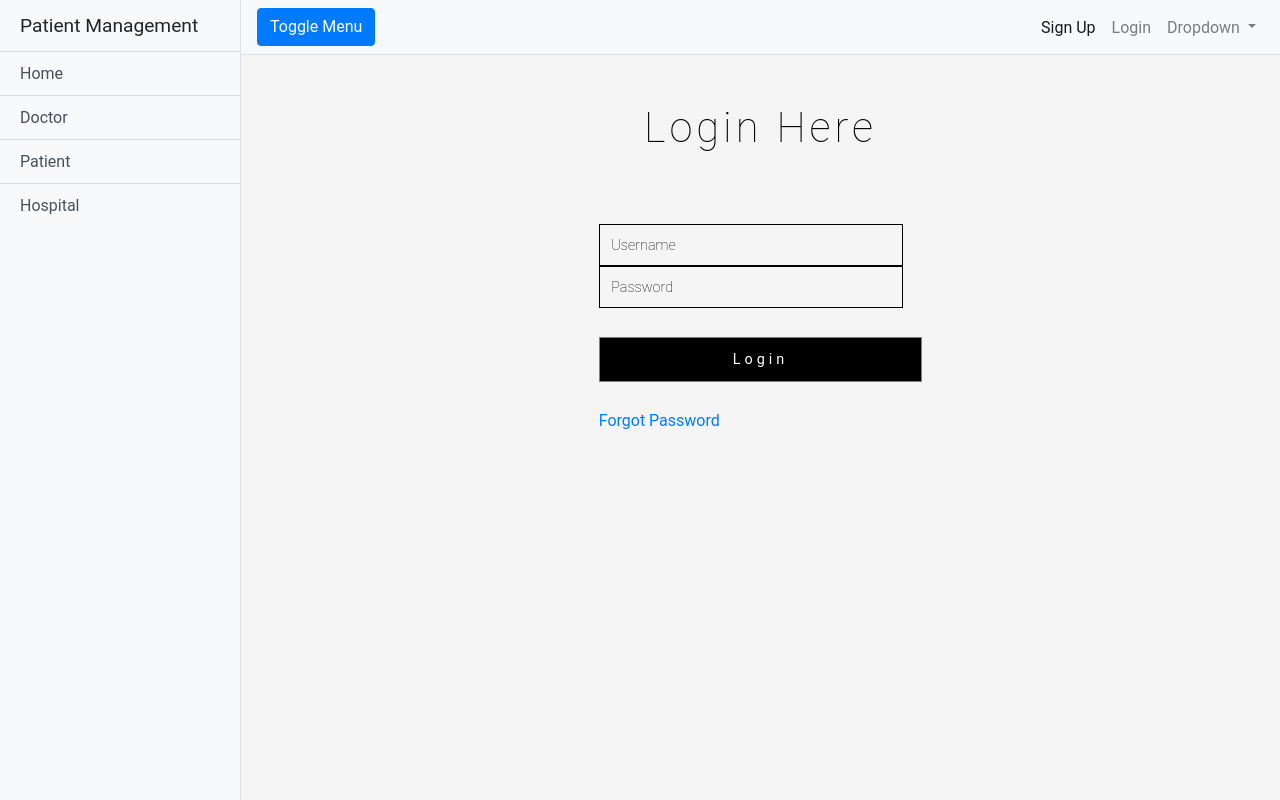
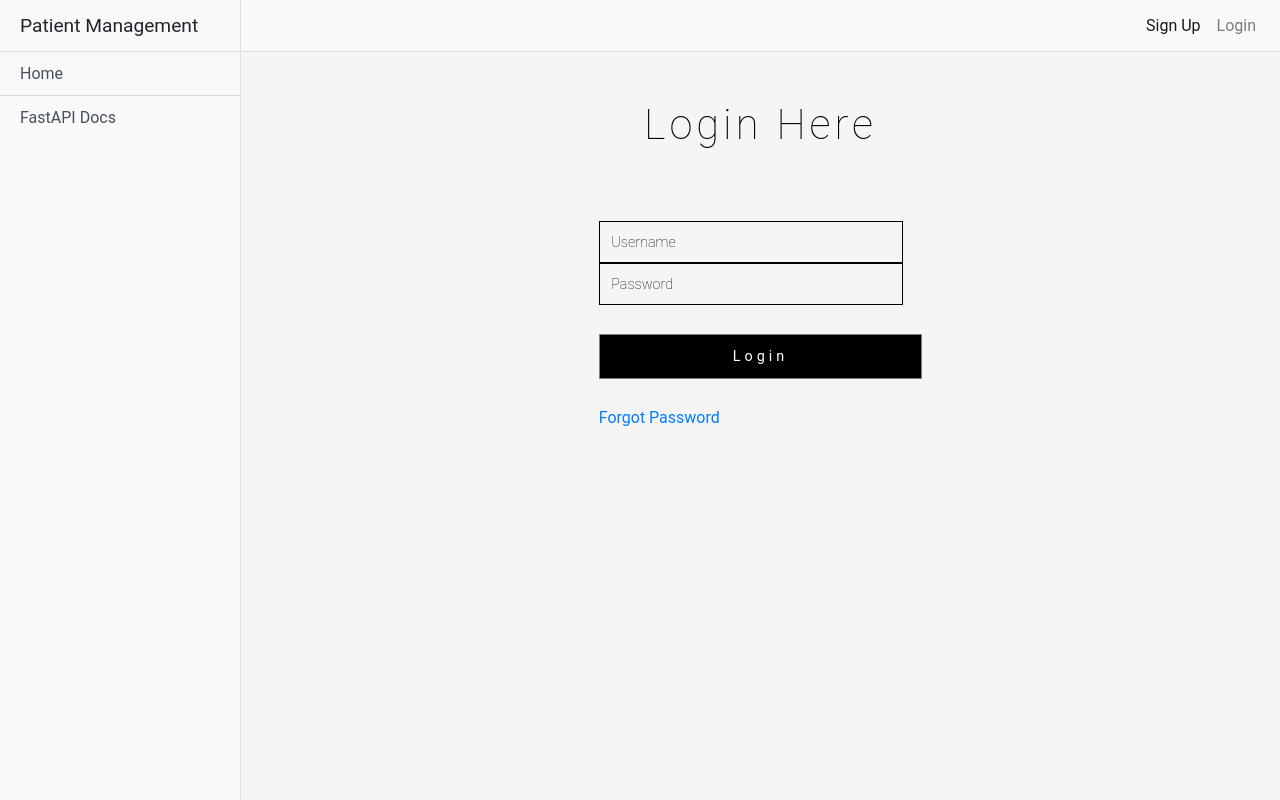
Before and after one commit to meet2712/Patient_Management_FrontEnd, a Flask app: page /login in a window 1280 px wide. Run offline with Flask 2, Linux system fonts and the light colour scheme; some libraries are stand-ins or nearby versions.

Commit message:
Frontend Design Changed

```diff
--- a/templates/login.html
+++ b/templates/login.html
@@ -28,9 +28,9 @@
       <div class="sidebar-heading">Patient Management</div>
       <div class="list-group list-group-flush">
         <a href="/" class="list-group-item list-group-item-action bg-light">Home</a>
-      <a href="#" class="list-group-item list-group-item-action bg-light">Doctor</a>
-      <a href="#" class="list-group-item list-group-item-action bg-light">Patient</a>
-      <a href="#" class="list-group-item list-group-item-action bg-light">Hospital</a>
+        <a href="/docs" class="list-group-item list-group-item-action bg-light">FastAPI Docs</a>
+<!--        <a href="#" class="list-group-item list-group-item-action bg-light">Patient</a>-->
+<!--        <a href="#" class="list-group-item list-group-item-action bg-light">Hospital</a>-->
       </div>
     </div>
     <!-- /#sidebar-wrapper -->
@@ -39,33 +39,31 @@
     <div id="page-content-wrapper">
 
       <nav class="navbar navbar-expand-lg navbar-light bg-light border-bottom">
-      <button class="btn btn-primary" id="menu-toggle">Toggle Menu</button>
+<!--        <button class="btn btn-primary" id="menu-toggle">Toggle Menu</button>-->
 
-      <button class="navbar-toggler" type="button" data-toggle="collapse" data-target="#navbarSupportedContent"
-              aria-controls="navbarSupportedContent" aria-expanded="false" aria-label="Toggle navigation">
+        <button class="navbar-toggler" type="button" data-toggle="collapse" data-target="#navbarSupportedContent" aria-controls="navbarSupportedContent" aria-expanded="false" aria-label="Toggle navigation">
           <span class="navbar-toggler-icon"></span>
         </button>
 
         <div class="collapse navbar-collapse" id="navbarSupportedContent">
           <ul class="navbar-nav ml-auto mt-2 mt-lg-0">
             <li class="nav-item active">
-            <a class="nav-link" href="/signup">Sign Up <span class="sr-only">(current)</span></a>
+              <a class="nav-link" href="https://patient-managment-frontend.herokuapp.com/signup">Sign Up <span class="sr-only">(current)</span></a>
             </li>
             <li class="nav-item">
-            <a class="nav-link" href="/login">Login</a>
+              <a class="nav-link" href="https://patient-managment-frontend.herokuapp.com/login">Login</a>
             </li>
             <li class="nav-item dropdown">
-            <a class="nav-link dropdown-toggle" href="#" id="navbarDropdown" role="button" data-toggle="dropdown"
-               aria-haspopup="true" aria-expanded="false">
-              Dropdown
-            </a>
-            <div class="dropdown-menu dropdown-menu-right" aria-labelledby="navbarDropdown">
-              <a class="dropdown-item" href="#">Home</a>
-              <a class="dropdown-item" href="#">About</a>
-              <a class="dropdown-item" href="#">Contact</a>
-              <div class="dropdown-divider"></div>
-              <a class="dropdown-item" href="#">Profile</a>
-            </div>
+<!--              <a class="nav-link dropdown-toggle" href="#" id="navbarDropdown" role="button" data-toggle="dropdown" aria-haspopup="true" aria-expanded="false">-->
+<!--                Dropdown-->
+<!--              </a>-->
+<!--              <div class="dropdown-menu dropdown-menu-right" aria-labelledby="navbarDropdown">-->
+<!--                <a class="dropdown-item" href="#">Home</a>-->
+<!--                <a class="dropdown-item" href="#">About</a>-->
+<!--                <a class="dropdown-item" href="#">Contact</a>-->
+<!--                <div class="dropdown-divider"></div>-->
+<!--                <a class="dropdown-item" href="#">Profile</a>-->
+<!--              </div>-->
             </li>
           </ul>
         </div>
```
Also changed, not shown: templates/index.html (+22 -38 lines), templates/signup.html (+17 -20 lines). Lines whose indentation alone changed are shown as unchanged.
